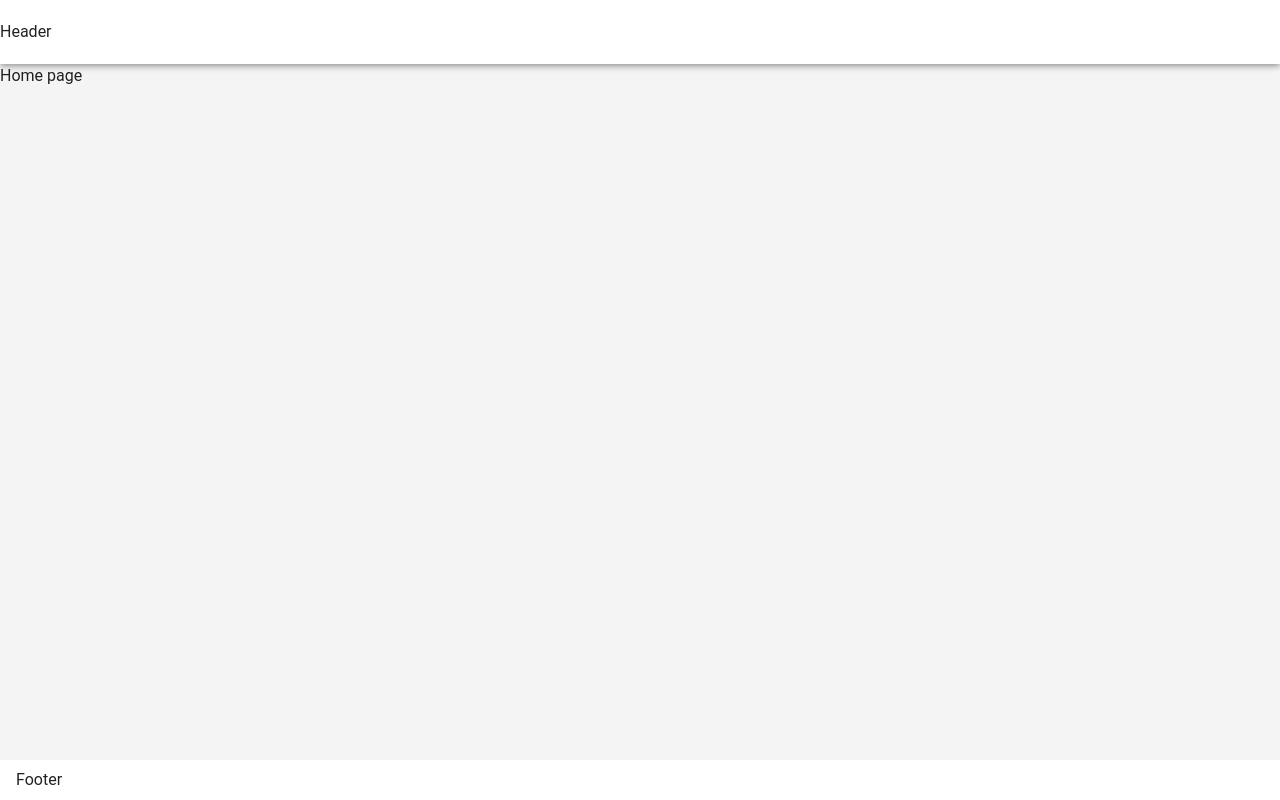
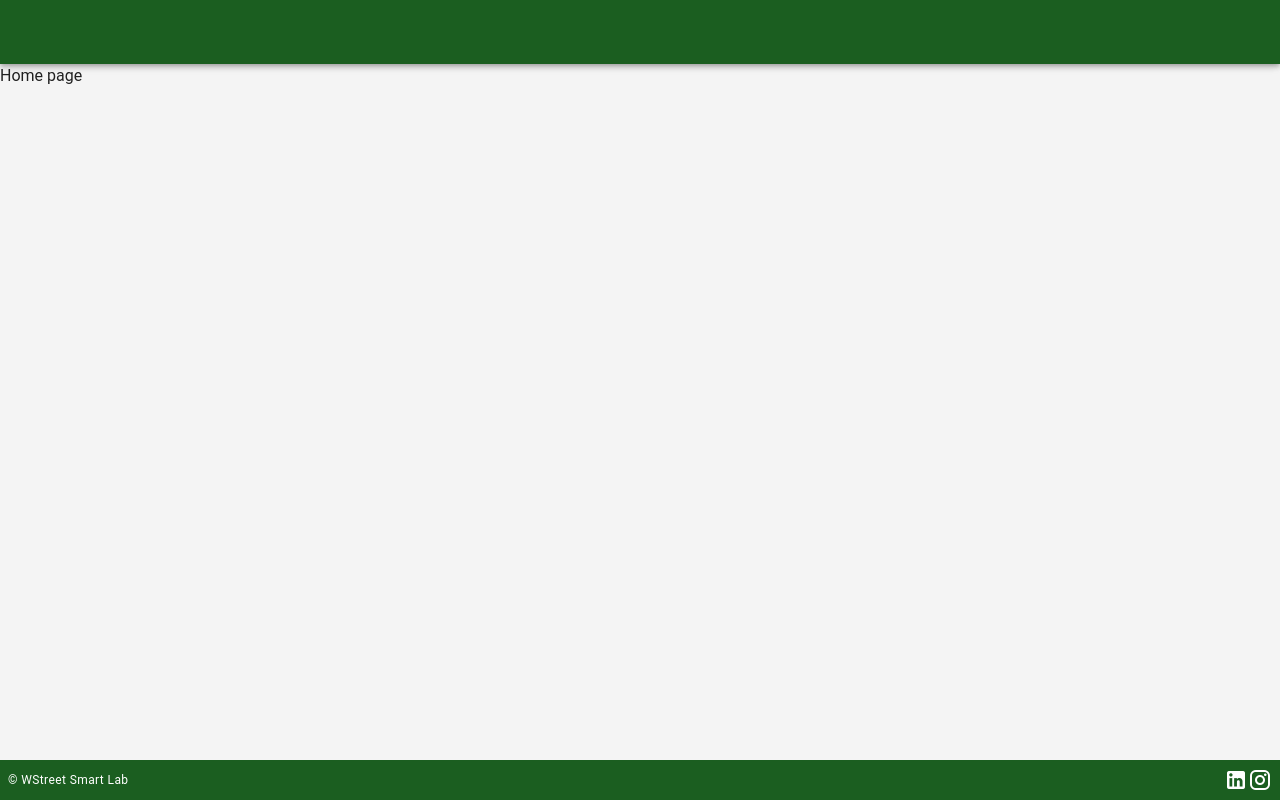
Before and after one commit to WSTREETSMARTLAB/front, a Vue app: page / in a window 1280 px wide. Built offline with nearby package versions, Linux system fonts and the light colour scheme.

Commit message:
default-layout-setup - added footer

```diff
--- a/src/layouts/Default.vue
+++ b/src/layouts/Default.vue
@@ -1,10 +1,18 @@
 <template>
   <v-layout>
-    <v-app-bar app>Header</v-app-bar>
+    <v-app-bar app color="primary">
+      <v-app-bar-nav-icon class="d-md-none" />
+    </v-app-bar>
     <v-main>
       <router-view />
     </v-main>
-    <v-footer app>Footer</v-footer>
+    <v-footer app color="primary" class="px-2 d-flex justify-space-between align-center">
+      <span class="text-caption">&copy; WStreet Smart Lab</span>
+      <div class="d-flex gap-2">
+        <v-icon>mdi-linkedin</v-icon>
+        <v-icon>mdi-instagram</v-icon>
+      </div>
+    </v-footer>
   </v-layout>
 </template>
 
--- a/src/main.js
+++ b/src/main.js
@@ -5,6 +5,7 @@ import vuetify from './plugins/vuetify'
 import router from './router'
 import store from './store'
 import '@/app/styles/main.scss'
+import '@mdi/font/css/materialdesignicons.css'
 
 createApp(App)
     .use(router)
```
